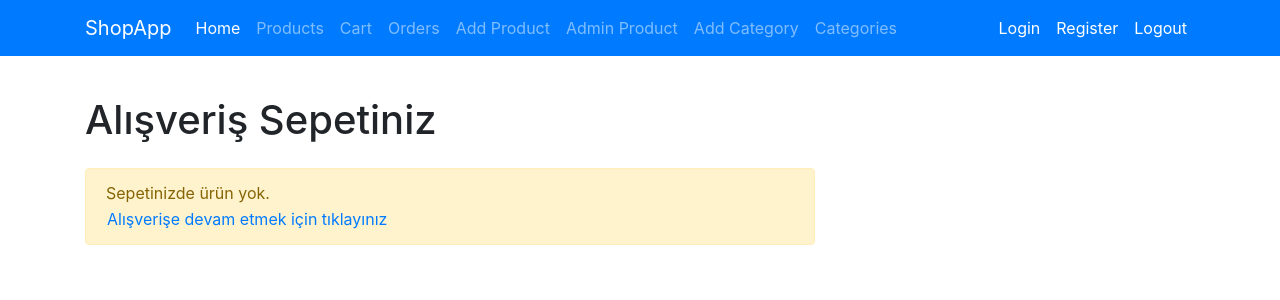
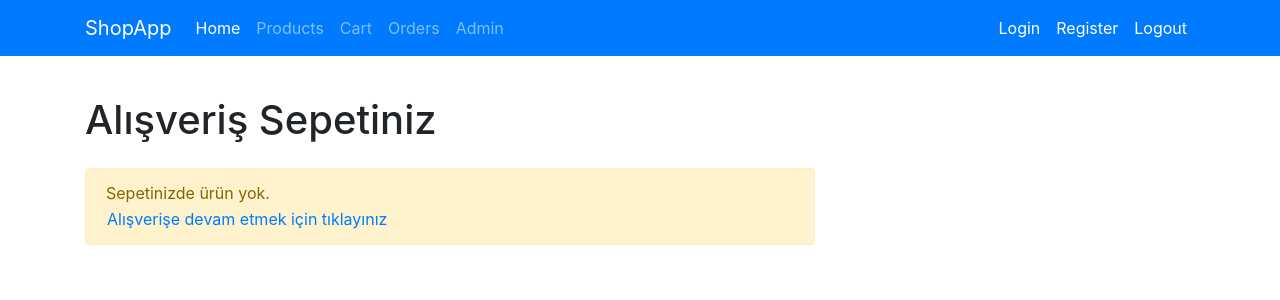
Before and after one commit to MuratKymc/Shop-App-Website-with-Angular, an Angular app: page /cart in a window 1280 px wide. Shown: the top 300 px of the page. Built offline with nearby package versions, Linux system fonts and the light colour scheme.

Commit message:
22:admin module added

```diff
--- /dev/null
+++ b/src/app/admin/admin.component.html
@@ -0,0 +1,3 @@
+ <div class="bg-primary p-2 text-white">
+    Admin Placeholder
+ </div>
--- /dev/null
+++ b/src/app/admin/auth/auth.component.html
@@ -0,0 +1 @@
+<p>auth works!</p>
--- a/src/app/shop/navbar/navbar.component.html
+++ b/src/app/shop/navbar/navbar.component.html
@@ -16,17 +16,9 @@
                 <a routerLink="/shop" class="nav-link">Orders</a>
             </li>
             <li class="navbar-nav">
-                <a routerLink="/shop" class="nav-link">Add Product</a>
+                <a routerLink="/admin" class="nav-link">Admin</a>
             </li>
-            <li class="navbar-nav">
-                <a routerLink="/shop" class="nav-link">Admin Product</a>
-            </li>
-            <li class="navbar-nav">
-                <a routerLink="/shop" class="nav-link">Add Category</a>
-            </li>
-            <li class="navbar-nav">
-                <a routerLink="/shop" class="nav-link">Categories</a>
-            </li>
+
         </ul>
 
         <ul class="navbar-nav ml-auto">
```
Also changed, not shown: src/app/admin/admin.component.ts (added, +9 -0 lines), src/app/admin/auth/auth.component.ts (added, +10 -0 lines), src/app/admin/auth/auth.component.css (added), 1 other file (tests, documents, lock files or other folders).
